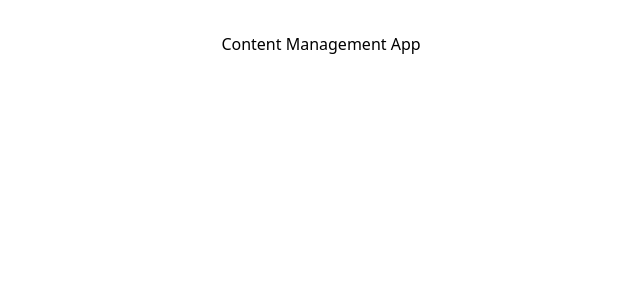
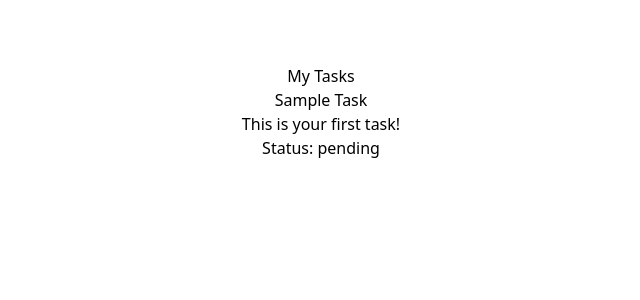
Before and after one commit to millan-figueroa-pscoursework/lab-9.3-task-management-app, a React (Vite) app: page / in a window 1280 px wide. Shown: the top 300 px of the page, without its empty margins (319-959 px from the left). Built offline with nearby package versions, Linux system fonts and the light colour scheme.

Commit message:
Adds task description attribute to Tasklist, implements component in App.tsx. Hard codes first task with dummy data, implements TaskList component in parent with placeholder functions

```diff
--- a/src/App.tsx
+++ b/src/App.tsx
@@ -1,8 +1,37 @@
+import { useState } from "react";
+import TaskList from "./components/TaskList/TaskList";
+import type { Task, TaskStatus } from "./types";
+
 function App() {
+  const [tasks, setTasks] = useState<Task[]>([
+    {
+      id: "1",
+      title: "Sample Task",
+      description: "This is your first task!",
+      status: "pending",
+      priority: "medium",
+      dueDate: "2025-11-15",
+    },
+  ]);
+
+  const handleStatusChange = () => {
+    return "status changed!";
+  };
+
+  const handleDelete = () => {
+    return "deleted!";
+  };
+
   return (
-    <>
-      <h1>Content Management App</h1>
-    </>
+    <div style={{ padding: "2rem" }}>
+      <h1>My Tasks</h1>
+
+      <TaskList
+        tasks={tasks}
+        onStatusChange={handleStatusChange}
+        onDelete={handleDelete}
+      />
+    </div>
   );
 }
 
--- a/src/components/TaskList/TaskList.tsx
+++ b/src/components/TaskList/TaskList.tsx
@@ -1,16 +1,18 @@
 import type { TaskListProps } from "../../types";
 
 export default function TaskList({ tasks }: TaskListProps) {
-  // if there's not tasks renders a div
   if (tasks.length === 0) {
     return <div>No tasks yet.</div>;
   }
 
   return (
-    // lops thru tasks array and renders li element with unique key
     <ul>
       {tasks.map((task) => (
-        <li key={task.id}>{task.title}</li>
+        <li key={task.id} style={{ marginBottom: "1rem" }}>
+          <h3>{task.title}</h3>
+          <p>{task.description}</p>
+          <p>Status: {task.status}</p>
+        </li>
       ))}
     </ul>
   );
```
